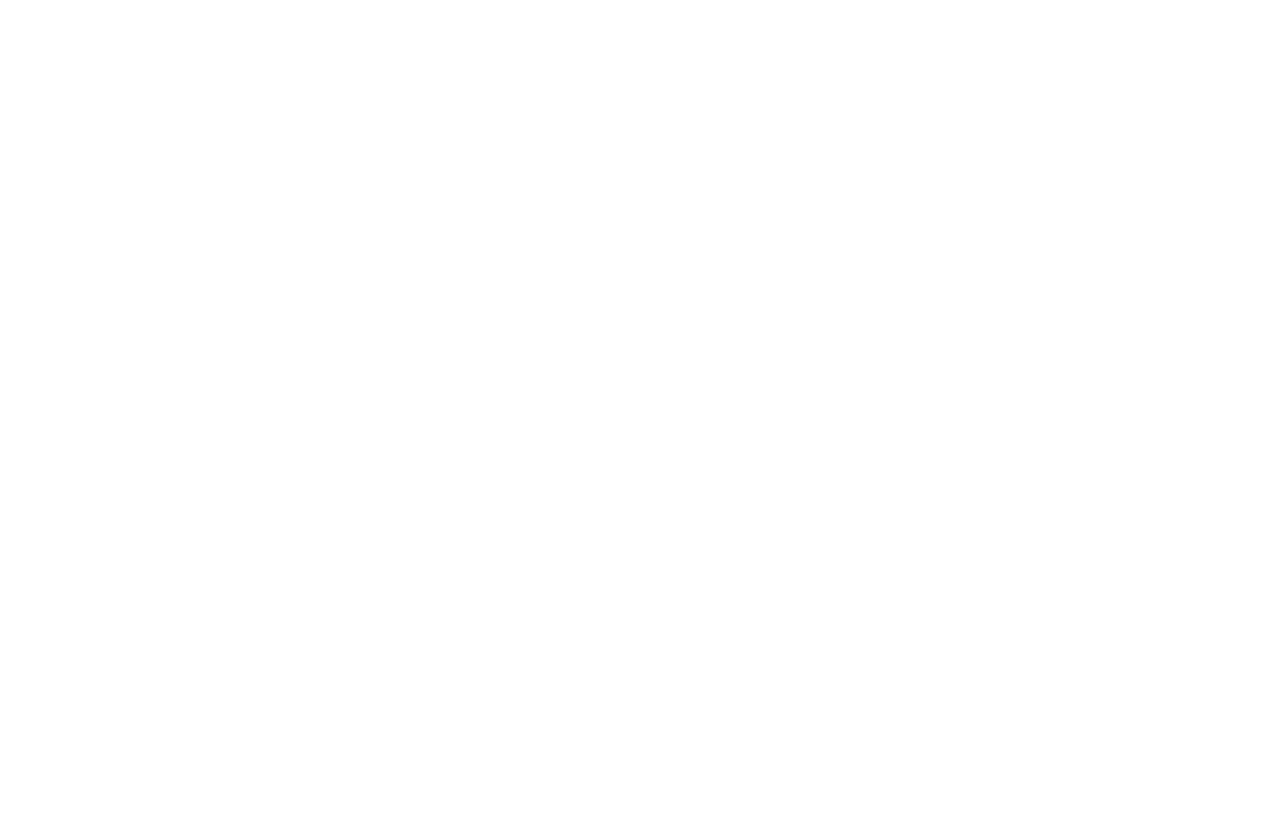
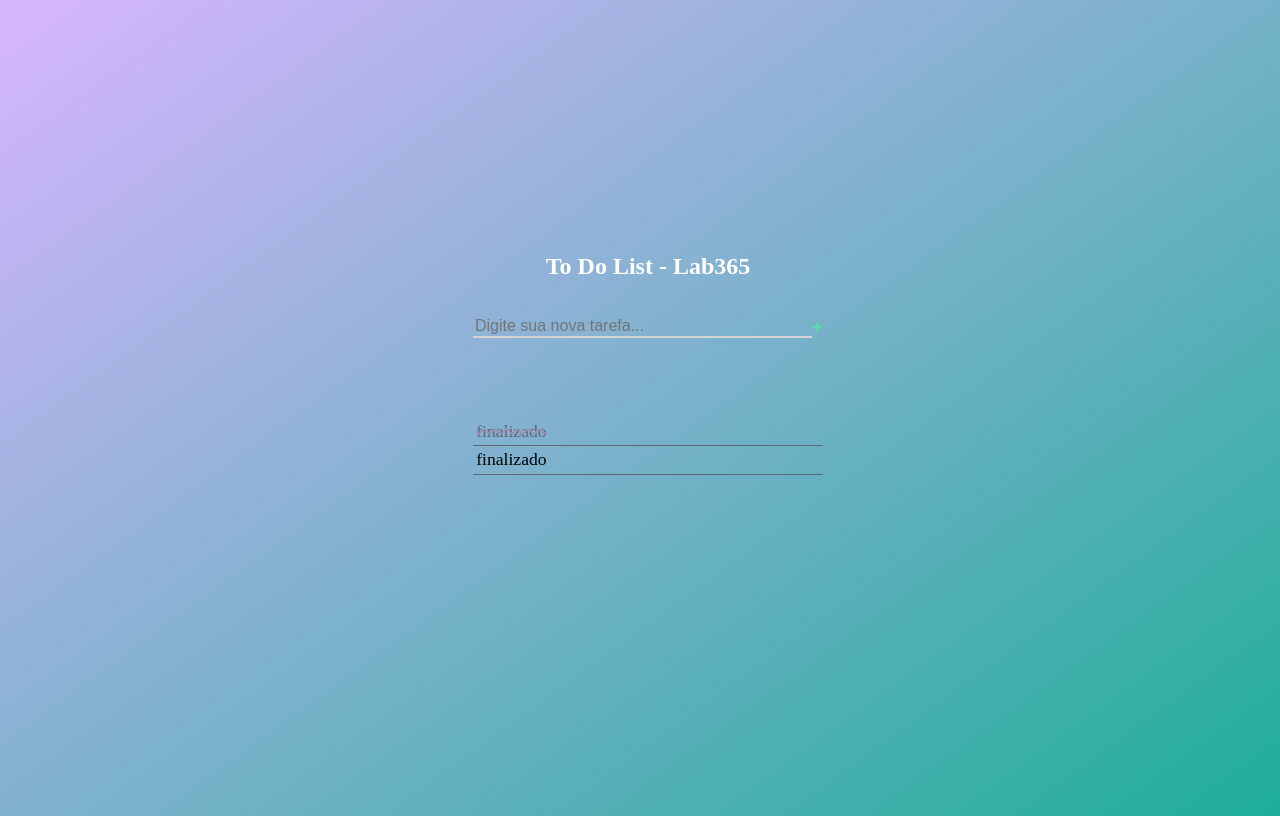
Before and after one commit to rpad88/Lab365, a plain HTML site: page Modulo 1/ToDoList/index.html in a window 1280 px wide. Drawn offline with Linux system fonts and the light colour scheme.

Commit message:
função de adicionar e deletar concluídas

```diff
--- a/Modulo 1/ToDoList/index.html
+++ b/Modulo 1/ToDoList/index.html
@@ -5,9 +5,30 @@
     <meta http-equiv="X-UA-Compatible" content="IE=edge">
     <meta name="viewport" content="width=device-width, initial-scale=1.0">
     <title>To Do List</title>
+    <link rel="stylesheet" href="style.css">
     <script src="./script.js" defer></script>
 </head>
 <body>
+    <main>
+        <h2>To Do List - Lab365</h2>
 
+        <form action="" name="form">
+            <input type="text" name="taskName" placeholder="Digite sua nova tarefa...">
+            <button type="submit">+</button>
+        </form>
+        <div class="todo">
+            <ul data-ul>
+                <!-- <li>teste</li>
+                <li>teste</li>
+                <li>teste</li> -->
+            </ul>
+        </div>
+        <div class="done-todo">
+            <ul data-done>
+                <li class="complete">finalizado</li>
+                <li>finalizado</li>
+            </ul>
+        </div>
+    </main>
 </body>
 </html>
--- a/Modulo 1/ToDoList/script.js
+++ b/Modulo 1/ToDoList/script.js
@@ -0,0 +1,75 @@
+const LOCAL_STORAGE_KEY = 'todo:lab365'
+const todoList = JSON.parse(localStorage.getItem(LOCAL_STORAGE_KEY)) || []
+const ul = document.querySelector('[data-ul]')
+
+const App = {
+    // acrescenta o item no Array e salva no LocalStorage
+    save(task) {
+        todoList.push(task)
+        localStorage.setItem(LOCAL_STORAGE_KEY, JSON.stringify(todoList))
+    },
+    // Renderiza a lista salva adicionando eventos
+    render() {
+        todoList.forEach(todo => {
+            const{li, span, deleteIcon} = createLi(todo)
+
+            deleteIcon.addEventListener('click', () => {
+             removeItem(span.textContent)
+             li.remove()
+            })
+        })
+    },
+}
+
+document.form.addEventListener('submit', e => {
+    e.preventDefault()
+
+    const todo = document.form.taskName.value
+    if(todo == null || todo === "") return
+
+    App.save(todo)
+    const{li, span, deleteIcon} = createLi(todo)
+
+       deleteIcon.addEventListener('click', () => {
+        removeItem(span.textContent)
+        li.remove()
+       })
+
+    document.form.taskName.value = null
+})
+
+
+// CRIA O <LI> NO HTML
+function createLi(todo) {
+    // create a <li> tag
+    const li = document.createElement('li')
+    // create a <span> tag
+    const span = document.createElement('span')
+    span.innerText = todo //<span> content = todo content
+
+    li.appendChild(span) // insert <span> into <li>
+
+    // Delete icon
+    const deleteIcon = document.createElement('a')
+    deleteIcon.innerHTML = "&times;"
+    deleteIcon.classList.add('deleteIcon')
+    // Append the <a> inside <li>
+    li.appendChild(deleteIcon)
+
+    // append <li> inside <ul>
+    ul.appendChild(li)
+    return {li, span, deleteIcon}
+}
+
+function removeItem(todoName) {
+    console.log(`removendo a tarefa: ${todoName}`);
+
+    const index = todoList.findIndex(todo => todo.toLowerCase() == todoName.toLowerCase())
+    console.log('index:' +index)
+
+    todoList.splice(index, 1) //remove o item
+    // Salva a nova Lista
+    localStorage.setItem(LOCAL_STORAGE_KEY, JSON.stringify(todoList))
+}
+
+App.render()
--- /dev/null
+++ b/Modulo 1/ToDoList/style.css
@@ -0,0 +1,111 @@
+:root {
+    --primary-color: #fefefe;
+    --btn-color: #56e39fcb;
+    --btn-hover: #56E39F;
+
+    --hover-2: #CBEF43;
+    --gray: #5E6973;
+    --complete: #9B8FB9;
+}
+
+body {
+    display: grid;
+    place-items: center;
+    min-height: 100vh;
+    min-width: 100vw;
+    background-image: linear-gradient(0.4turn,#D8B5FF,#1EAE98);
+}
+
+h2 {
+    color: var(--primary-color);
+}
+main {
+    display: flex;
+    flex-direction: column;
+    align-items: center;
+    width: 350px;
+    min-height: 350px;
+    padding: 10px;
+}
+
+form {
+    width: 100%;
+    margin: 1rem 0;
+    display: flex;
+}
+form button {
+    background: 0;
+    border: 0;
+    padding: 0;
+    color: var(--btn-color);
+    font-size: 1.2rem;
+    font-weight: bold;
+}
+
+form button:hover {
+    cursor: pointer;
+    color: var(--hover-2);
+}
+
+input[type=text] {
+    width: 100%;
+    border: 0;
+    border-bottom: 2px solid lightgrey;
+    font-size: 1rem;
+    background-color: transparent;
+    color: var(--primary-color);
+}
+
+input[type=text]:focus {
+    /* border-bottom: 2px solid rgba(255, 160, 122, 0.685); */
+    border-bottom: 2px solid #5c5d9d;
+    /* border-bottom: 2px solid var(--hover-2); */
+    outline: 0;
+}
+
+.todo,
+.done-todo {
+    width: 100%;
+    /* border: 1px solid #000; */
+    padding: 1rem;
+}
+
+.done-todo {
+    margin-top: 1rem;
+}
+
+ul {
+    list-style-type: none;
+    margin: 0;
+    padding: 0;
+}
+
+li {
+    padding: .2rem;
+    font-size: 1.1rem;
+    display: flex;
+    justify-content: space-between;
+    border-bottom: 1px solid var(--gray);
+}
+
+li span {
+    width: 90%;
+}
+
+li a {
+    color: rgb(114, 7, 7);
+    font-weight: 600;
+    font-size: 1.3rem;
+    padding: 0;
+}
+
+li a:hover {
+    color: rgb(172, 11, 11);
+    cursor: pointer;
+}
+
+.complete {
+    color: var(--gray);
+    text-decoration: line-through wavy var(--complete);
+    text-decoration-thickness: 2px;
+}
```
